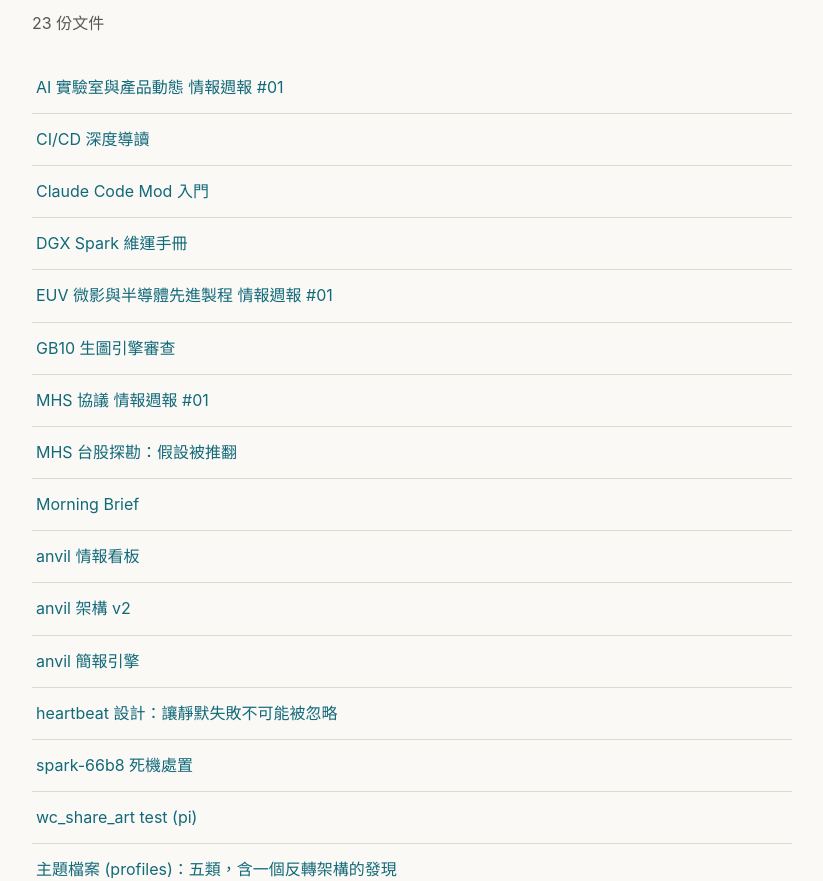
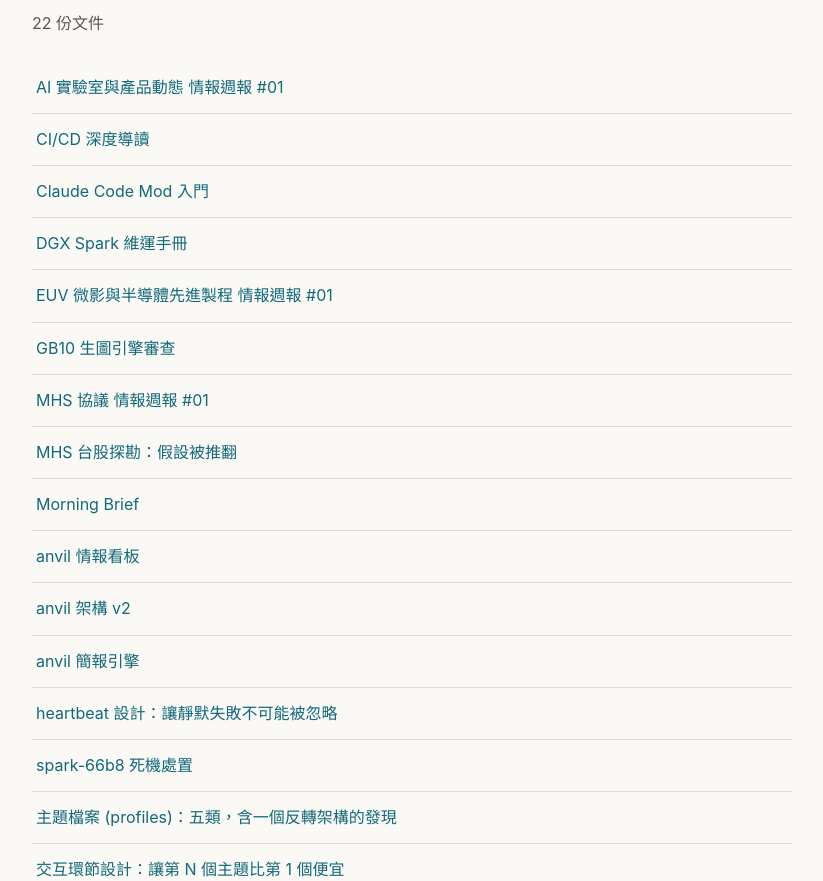
Before and after one commit to signor0810/my_share_doc, a plain HTML site: page index.html in a window 1280 px wide. Shown: the part 80-961 px from the top of the page, without its empty margins (228-1051 px from the left). Drawn offline with Linux system fonts and the light colour scheme.

Commit message:
Remove pi acceptance test page
Co-Authored-By: Claude Fable 5.2 <noreply@anthropic.com>
Claude-Session: https://claude.ai/code/session_01V69eJE9K3PbensMdq7zHuD

```diff
--- a/index.html
+++ b/index.html
@@ -10,7 +10,7 @@ h1{margin:0 0 4px}p{opacity:.7;margin:0 0 24px}
 ul{list-style:none;padding:0;margin:0}li{border-bottom:1px solid var(--bd)}
 a{display:block;padding:12px 4px;color:var(--ac);text-decoration:none}a:hover{text-decoration:underline}
 </style></head><body><main>
-<h1>my_share_doc</h1><p>23 份文件</p>
+<h1>my_share_doc</h1><p>22 份文件</p>
 <ul>
 <li><a href="artifacts/ai-labs-weekly-01.html">AI 實驗室與產品動態 情報週報 #01</a></li>
 <li><a href="artifacts/cicd-deep-dive.html">CI/CD 深度導讀</a></li>
@@ -26,7 +26,6 @@ a{display:block;padding:12px 4px;color:var(--ac);text-decoration:none}a:hover{te
 <li><a href="artifacts/anvil-slide-engine.html">anvil 簡報引擎</a></li>
 <li><a href="artifacts/heartbeat-design.html">heartbeat 設計：讓靜默失敗不可能被忽略</a></li>
 <li><a href="artifacts/spark-66b8-crash-handling.html">spark-66b8 死機處置</a></li>
-<li><a href="artifacts/test-pi.html">wc_share_art test (pi)</a></li>
 <li><a href="artifacts/profiles-five-types.html">主題檔案 (profiles)：五類，含一個反轉架構的發現</a></li>
 <li><a href="artifacts/interaction-design.html">交互環節設計：讓第 N 個主題比第 1 個便宜</a></li>
 <li><a href="artifacts/travel-assistant-overview.html">旅遊助手總覽</a></li>
```
Also changed, not shown: artifacts/test-pi.html (deleted, +0 -3 lines).
